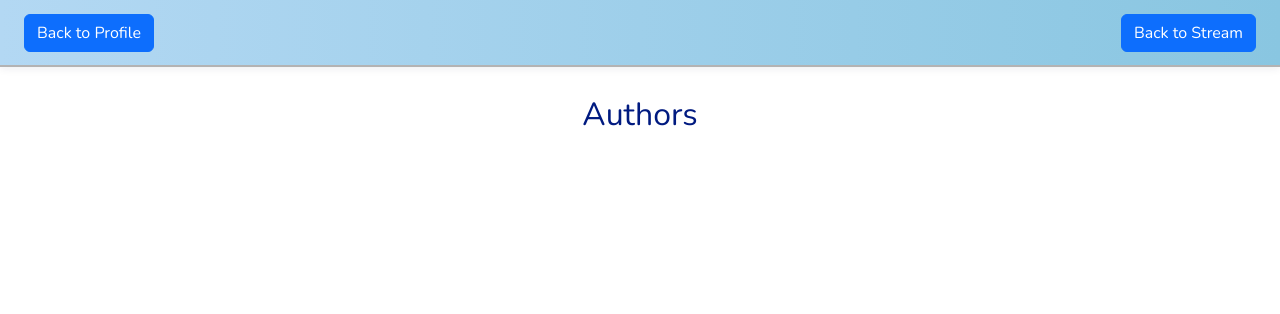
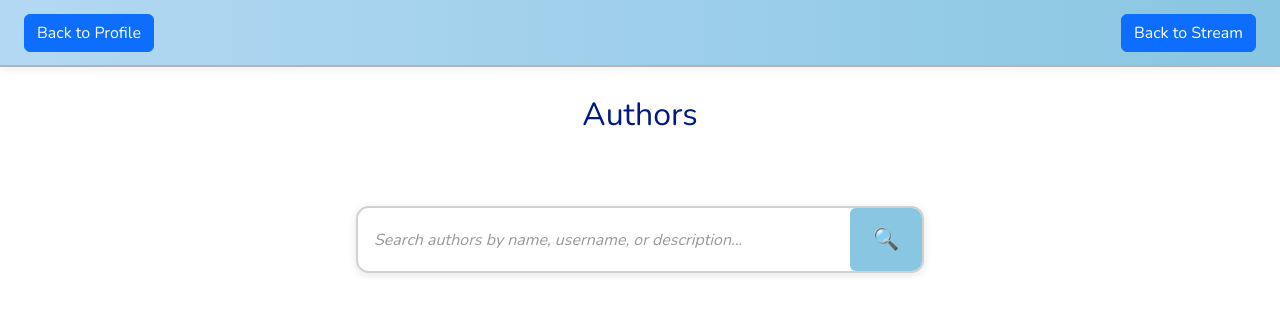
Before and after one commit to Ahmed-S7/Social-Distribution, a Django app: page /authors/ in a window 1280 px wide. Shown: the top 314 px of the page. Run offline with Django 5.2, Linux system fonts and the light colour scheme; a user stored in the database is signed in; tables that the repository leaves empty hold one stand-in row (values such as "Sample post").

Commit message:
Add search functionality to authors page

```diff
--- a/wiki/static/wiki/author_list.css
+++ b/wiki/static/wiki/author_list.css
@@ -114,3 +114,122 @@ button{
 li{
     list-style: none;
 }
+
+/* Search Bar Styles */
+.search-container {
+    max-width: 600px;
+    margin: 0 auto 2em auto;
+    padding: 0 1em;
+}
+
+.search-form {
+    width: 100%;
+}
+
+.search-input-group {
+    display: flex;
+    align-items: center;
+    background: white;
+    border: 2px solid var(--border-color);
+    border-radius: var(--border-radius);
+    overflow: hidden;
+    box-shadow: 0 2px 8px rgba(0, 0, 0, 0.1);
+    transition: border-color 0.3s ease;
+}
+
+.search-input-group:focus-within {
+    border-color: var(--header-color);
+    box-shadow: 0 2px 12px rgba(137, 198, 225, 0.3);
+}
+
+.search-input {
+    flex: 1;
+    padding: 0.8em 1em;
+    border: none;
+    outline: none;
+    font-family: 'Nunito', sans-serif;
+    font-size: 1em;
+    background: transparent;
+}
+
+.search-input::placeholder {
+    color: #999;
+    font-style: italic;
+}
+
+.search-button {
+    padding: 0.8em 1.2em;
+    background: var(--header-color);
+    border: none;
+    color: white;
+    cursor: pointer;
+    transition: background-color 0.3s ease;
+    font-family: 'Nunito', sans-serif;
+    font-weight: bold;
+}
+
+.search-button:hover {
+    background: var(--primary-hover, #0077aa);
+}
+
+.search-icon {
+    font-size: 1.1em;
+}
+
+.search-results-info {
+    display: flex;
+    justify-content: space-between;
+    align-items: center;
+    margin-top: 0.5em;
+    padding: 0.5em 0;
+    font-family: 'Nunito', sans-serif;
+    font-size: 0.9em;
+}
+
+.results-count {
+    color: #666;
+    font-weight: 500;
+}
+
+.clear-search {
+    color: var(--header-color);
+    text-decoration: none;
+    font-weight: bold;
+    padding: 0.3em 0.8em;
+    border-radius: 0.3em;
+    transition: background-color 0.3s ease;
+}
+
+.clear-search:hover {
+    background: rgba(137, 198, 225, 0.1);
+    text-decoration: none;
+}
+
+/* Responsive design for search */
+@media (max-width: 600px) {
+    .search-container {
+        padding: 0 0.5em;
+    }
+
+    .search-input-group {
+        flex-direction: column;
+        border-radius: 0.5em;
+    }
+
+    .search-input {
+        width: 100%;
+        border-bottom: 1px solid var(--border-color);
+        border-radius: 0;
+    }
+
+    .search-button {
+        width: 100%;
+        border-radius: 0;
+    }
+
+    .search-results-info {
+        flex-direction: column;
+        gap: 0.5em;
+        text-align: center;
+    }
+}
--- a/wiki/templates/authors.html
+++ b/wiki/templates/authors.html
@@ -16,6 +16,31 @@
     <a href="{% url 'wiki:user-wiki' request.user.username %}" class="btn btn-primary">Back to Stream</a>
   </div>
  <h2 class='page_title'>Authors</h2>
+
+  <!-- Search Bar -->
+  <div class="search-container">
+    <form method="GET" action="{% url 'wiki:view_local_authors' %}" class="search-form">
+      <div class="search-input-group">
+        <input
+          type="text"
+          name="search"
+          value="{{ search_query }}"
+          placeholder="Search authors by name, username, or description..."
+          class="search-input"
+        >
+        <button type="submit" class="search-button">
+          <span class="search-icon">🔍</span>
+        </button>
+      </div>
+      {% if search_query %}
+        <div class="search-results-info">
+          <span class="results-count">{{ authors.count }} author{{ authors.count|pluralize }} found</span>
+          <a href="{% url 'wiki:view_local_authors' %}" class="clear-search">Clear search</a>
+        </div>
+      {% endif %}
+    </form>
+  </div>
+
   <div class="author_list">
 
     <link rel="stylesheet" href="{% static 'wiki/author_list.css' %}">
--- a/wiki/views.py
+++ b/wiki/views.py
@@ -555,9 +555,25 @@ def get_or_edit_author_api(request, author_serial):
 def view_local_authors(request):
     current_user = request.user
 
+    # Get search query from request
+    search_query = request.GET.get('search', '').strip()
+
     #retrieve all authors except for the current author
     authors = Author.objects.filter(user__is_active=True).exclude(user=current_user)
-    return render(request, 'authors.html', {'authors':authors, 'current_user':current_user})
+
+    # Filter authors based on search query
+    if search_query:
+        authors = authors.filter(
+            Q(displayName__icontains=search_query) |
+            Q(user__username__icontains=search_query) |
+            Q(description__icontains=search_query)
+        )
+
+    return render(request, 'authors.html', {
+        'authors': authors,
+        'current_user': current_user,
+        'search_query': search_query
+    })
 
 
 @require_GET
```
